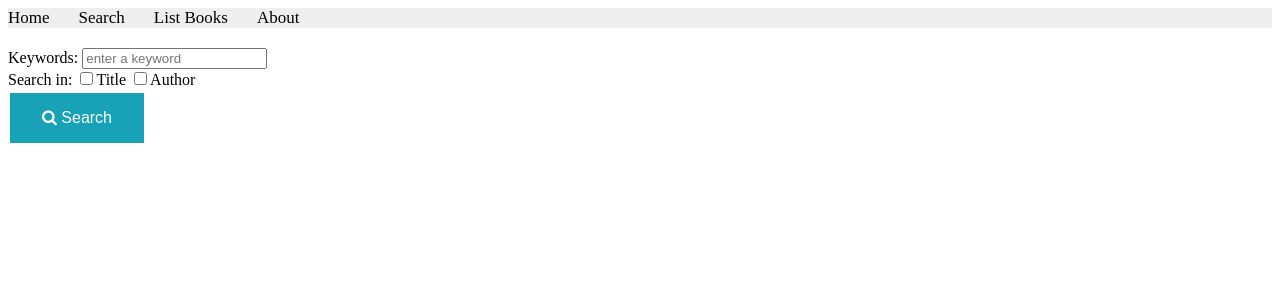
After one commit to m7mdxyz/web_lab, a Django app: page /books/search/ in a window 1280 px wide. The commit adds this page. Shown: the top 300 px of the page. Run offline with Django 5.2, Linux system fonts and the light colour scheme.

Commit message:
Done from Lab 6.

```diff
--- a/Django/libraryproject/apps/bookmodule/urls.py
+++ b/Django/libraryproject/apps/bookmodule/urls.py
@@ -10,4 +10,5 @@ urlpatterns = [
     path('html5/text/formatting/', views.show_text_formatting, name="books.show_text_formatting"),
     path('html5/listing/', views.listing, name="books.listing"),
     path('html5/tables/', views.tables, name="books.tables"),
+    path('search/', views.serachBook, name="books.search"),
 ]
--- a/Django/libraryproject/apps/bookmodule/views.py
+++ b/Django/libraryproject/apps/bookmodule/views.py
@@ -18,6 +18,29 @@ def listing(request):
     return render(request, "bookmodule/listing.html")
 def tables(request):
     return render(request, "bookmodule/tables.html")
+def serachBook(request):
+    if request.method == "POST":
+        string = request.POST.get('keyword').lower()
+        isTitle = request.POST.get('option1')
+        isAuthor = request.POST.get('option2')
+        # now filter
+        books = __getBooksList()
+        newBooks = []
+        for item in books:
+            contained = False
+            if isTitle and string in item['title'].lower(): contained = True
+            if not contained and isAuthor and string in item['author'].lower():contained = True
+
+            if contained: newBooks.append(item)
+        return render(request, 'bookmodule/bookList.html', {'books':newBooks})
+    return render(request, 'bookmodule/search.html')
+
+def __getBooksList():
+    book1 = {'id':12344321, 'title':'Continuous Delivery', 'author':'J.Humble and D. Farley'}
+    book2 = {'id':56788765,'title':'Reversing: Secrets of Reverse Engineering', 'author':'E. Eilam'}
+    book3 = {'id':43211234, 'title':'The Hundred-Page Machine Learning Book', 'author':'Andriy Burkov'}
+    return [book1, book2, book3]
+
 # def index2(request, val1 = 0): #add the view function (index2)
 #  return HttpResponse("value1 = "+str(val1))
 
--- /dev/null
+++ b/Django/libraryproject/apps/templates/bookmodule/search.html
@@ -0,0 +1,43 @@
+{% extends "layouts/base.html" %}
+{% load static %}
+{% block title %} Searching Page {% endblock title %}
+{% block stylesheets %}
+<style>
+ .searchForm{
+ margin-top: 20px;
+ }
+ button {
+ color: #fff;
+ background-color: #17a2b8;
+ border-color: #17a2b8;
+ border: none;
+ padding: 16px 32px;
+ text-align: center;
+ text-decoration: none;
+ display: inline-block;
+ font-size: 16px;
+ margin: 4px 2px;
+ transition-duration: 0.4s;
+ cursor: pointer; /* hand pointer */
+}
+button:hover {
+background-color: green;
+color: white;
+}
+
+</style>
+{% endblock stylesheets %}
+{% block content %}
+<form class="searchForm" method="post" action="">
+{% csrf_token %}
+<label>Keywords:</label>
+<input type="text" name="keyword" placeholder="enter a keyword"/>
+<br/>
+<label>Search in:</label>
+<input type="checkbox" name="option1"/><label>Title</label>
+<input type="checkbox" name="option2"/><label>Author</label>
+<br/>
+
+<button type="submit" ><i class="fa fa-search" aria-hidden="true"></i> Search</button>
+</form>
+{% endblock content %}
--- a/Django/libraryproject/apps/templates/includes/header.html
+++ b/Django/libraryproject/apps/templates/includes/header.html
@@ -1,5 +1,6 @@
 <div class="topnav">
     <a href="{% url "books.index" %}">Home</a> <!-- URL template tag-->
+    <a href="{% url "books.search" %}">Search</a> <!-- URL template tag-->
     <a href="{% url "books.list_books" %}">List Books</a> <!-- URL template tag -->
     <a href="{% url "books.aboutus" %}">About</a> <!-- URL template tag -->
    </div>
--- a/Django/libraryproject/apps/templates/layouts/base.html
+++ b/Django/libraryproject/apps/templates/layouts/base.html
@@ -1,7 +1,10 @@
 <!DOCTYPE html>
 <html>
+
 {% load static %}
+
 <head>
+
  <title>{% block title %} {% endblock title %}</title>
  <meta name="keywords" content="Books, recent, Learning, library">
  <meta name="description" content="Books website">
@@ -9,12 +12,16 @@
  <link rel="icon" href="{% static 'qu-icon.png' %}">
  <meta charset="UTF-8">
  <link rel="stylesheet" href="{% static 'styles.css' %}"> <!-- include css file -->
+
+ <link rel="stylesheet" href="https://cdnjs.cloudflare.com/ajax/libs/fontawesome/4.7.0/css/font-awesome.min.css">
  {% block stylesheets %}{% endblock stylesheets %}
+
 </head>
 <body>
 
  {% include "includes/header.html" %}
  {% block content %} {% endblock content %}
  {% include "includes/footer.html" %}
+
 </body>
 </html>
```
Also changed, not shown: Django/libraryproject/apps/templates/bookmodule/bookList.html (added, +21 -0 lines).
